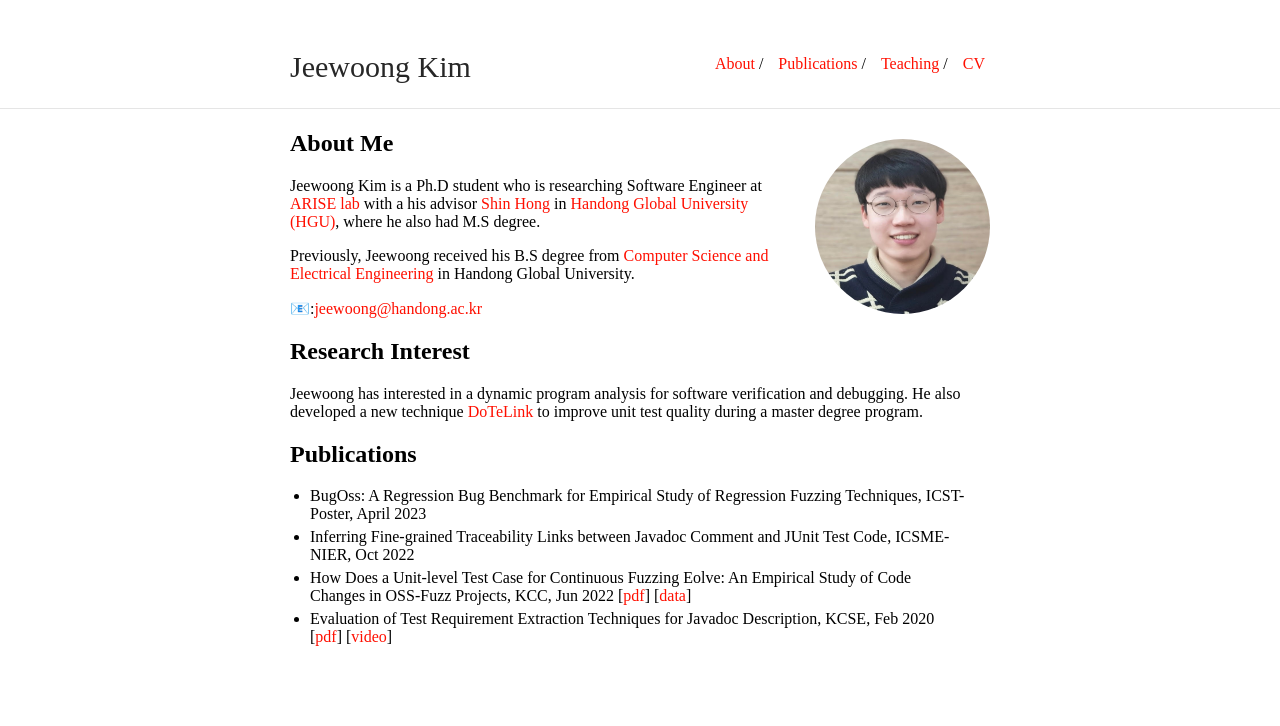
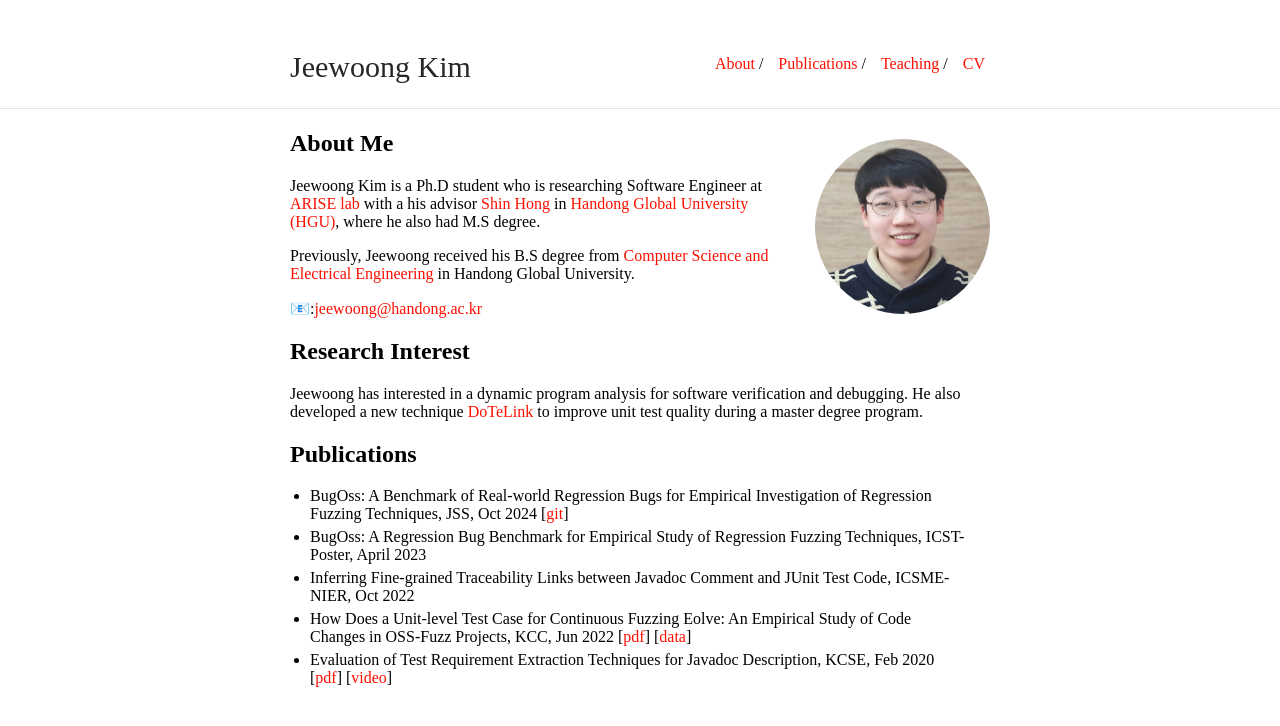
Before and after one commit to JeewoongKim/jeewoongkim.github.io, a Jekyll site: the page built from index.md, in a window 1280 px wide. Shown: the top 726 px of the page. Built offline with Jekyll 4.4.1, drawn with Linux system fonts in a browser that asks for light colours; our own code applies the rules of GitHub Pages for plain Markdown files.

```diff
--- a/index.md
+++ b/index.md
@@ -20,6 +20,7 @@ Jeewoong has interested in a dynamic program analysis for software verification
 
 ## Publications
 
+- BugOss: A Benchmark of Real-world Regression Bugs for Empirical Investigation of Regression Fuzzing Techniques, JSS, Oct 2024 \[[git](https://github.com/sdevlab/BugOss)\]
 - BugOss: A Regression Bug Benchmark for Empirical Study of Regression Fuzzing Techniques, ICST-Poster, April 2023
 - Inferring Fine-grained Traceability Links between Javadoc Comment and JUnit Test Code, ICSME-NIER, Oct 2022
 - How Does a Unit-level Test Case for Continuous Fuzzing Eolve: An Empirical Study of Code Changes in OSS-Fuzz Projects, KCC, Jun 2022 \[[pdf](/pubs/kcc22_oss-fuzz-change.pdf)\] \[[data](https://github.com/ARISE-Handong/oss-fuzz-study)\]
```
Also changed, not shown: publications.md (+1 -0 lines).
